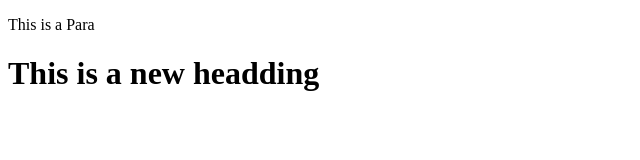
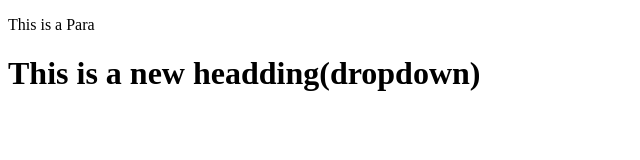
Before and after one commit to Akash504-ai/Localrepooo, a plain HTML site: page index.html in a window 1280 px wide. Shown: the whole page, without its empty margins (0-640 px from the left). Drawn offline with Linux system fonts and the light colour scheme.

```diff
--- a/index.html
+++ b/index.html
@@ -7,6 +7,6 @@
 </head>
 <body>
   <p>This is a Para</p>
-  <h1>This is a new headding</h1>
+  <h1>This is a new headding(dropdown)</h1>
 </body>
 </html>
```
